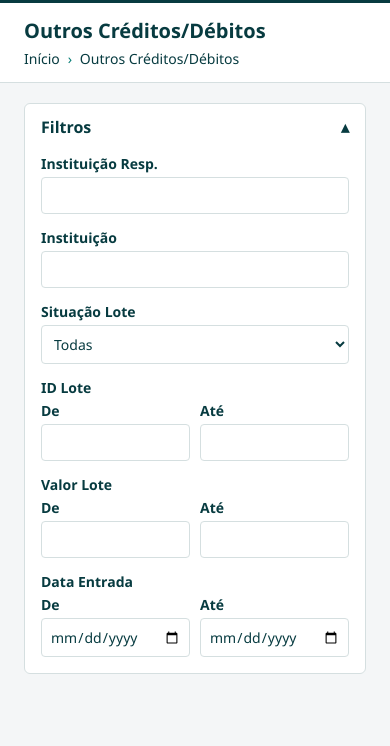
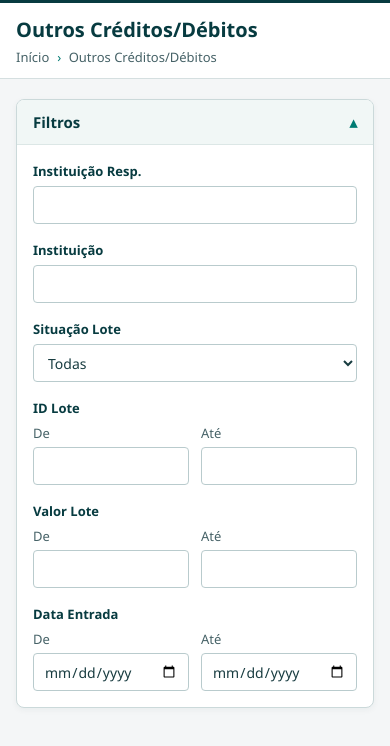
Before and after one commit to devgabrielcaldas/mirante-outros-creditos-debitos, an Angular app: page / in a window 390 px wide. Shown: the top 746 px of the page. Built offline with nearby package versions, Linux system fonts and the light colour scheme.

Commit message:
Alinha os campos e ajusta o layout responsivo da consulta

```diff
--- a/src/app/app.css
+++ b/src/app/app.css
@@ -1,24 +1,38 @@
+:host {
+  display: block;
+  --largura-conteudo: 1440px;
+  --margem-pagina: clamp(16px, 2.5vw, 36px);
+}
+
 .cabecalho {
-  padding: 14px 24px;
-  background-color: white;
+  padding-block: 14px 12px;
+  padding-inline: max(
+    var(--margem-pagina),
+    calc((100% - var(--largura-conteudo)) / 2)
+  );
+  background: white;
   border-top: 3px solid var(--cor-petroleo);
   border-bottom: 1px solid var(--cor-borda);
 }
 
 .cabecalho h1 {
   margin: 0;
+  color: var(--cor-petroleo);
   font-size: 1.25rem;
-  line-height: 1.4;
+  line-height: 1.3;
 }
 
 .breadcrumb {
   display: flex;
   flex-wrap: wrap;
+  align-items: center;
   gap: 8px;
-  margin: 4px 0 0;
+  margin: 5px 0 0;
   padding: 0;
   list-style: none;
-  font-size: 0.875rem;
+  color: #466267;
+  font-size: 0.8125rem;
+  line-height: 1.4;
 }
 
 .breadcrumb span {
@@ -27,5 +41,9 @@
 }
 
 .consulta {
-  padding: 20px 24px;
+  width: min(
+    var(--largura-conteudo),
+    calc(100% - 2 * var(--margem-pagina))
+  );
+  margin: 20px auto;
 }
--- a/src/app/consulta-lotes/filtros-lotes/filtros-lotes.css
+++ b/src/app/consulta-lotes/filtros-lotes/filtros-lotes.css
@@ -4,13 +4,14 @@
 
 .painel {
   background: white;
-  border: 1px solid var(--cor-borda);
-  border-radius: 6px;
+  border: 1px solid #cbd9da;
+  border-radius: 8px;
+  box-shadow: 0 2px 6px rgb(7 59 64 / 5%);
 }
 
 h2 {
   margin: 0;
-  font-size: 1rem;
+  font-size: 0.9375rem;
 }
 
 .alternador {
@@ -18,40 +19,58 @@ h2 {
   align-items: center;
   justify-content: space-between;
   width: 100%;
-  padding: 12px 16px;
+  padding: 12px 20px;
   border: 0;
-  background: transparent;
+  border-radius: 7px;
+  background: #f1f7f6;
   color: var(--cor-petroleo);
   font: inherit;
+  font-weight: 650;
+  text-align: left;
   cursor: pointer;
+}
+
+.alternador[aria-expanded='true'] {
+  border-bottom: 1px solid #dce7e6;
+  border-radius: 7px 7px 0 0;
+}
+
+.alternador:hover {
+  background: #e8f2f0;
+}
+
+.alternador span {
+  color: var(--cor-destaque);
 }
 
 .campos {
   display: grid;
-  grid-template-columns: repeat(2, minmax(0, 1fr));
-  gap: 24px;
-  padding: 4px 16px 16px;
+  grid-template-columns: minmax(0, 1fr) minmax(0, 1fr);
+  column-gap: clamp(24px, 4vw, 64px);
+  row-gap: 16px;
+  padding: 18px 20px 20px;
 }
 
-.coluna,
+.coluna {
+  display: grid;
+  grid-row: span 3;
+  grid-template-rows: subgrid;
+  min-width: 0;
+}
+
 .campo {
   display: grid;
   align-content: start;
+  gap: 5px;
   min-width: 0;
-}
-
-.coluna {
-  gap: 14px;
-}
-
-.campo {
-  gap: 4px;
 }
 
 .campo,
 legend {
-  font-size: 0.875rem;
+  color: var(--cor-petroleo);
+  font-size: 0.8125rem;
   font-weight: 600;
+  line-height: 1.25rem;
 }
 
 fieldset {
@@ -62,14 +81,22 @@ fieldset {
 }
 
 legend {
-  margin-bottom: 4px;
+  margin-bottom: 5px;
   padding: 0;
 }
 
 .limites {
   display: grid;
   grid-template-columns: repeat(2, minmax(0, 1fr));
-  gap: 10px;
+  gap: 12px;
+}
+
+.limites .campo {
+  grid-template-columns: auto minmax(0, 1fr);
+  align-items: center;
+  gap: 8px;
+  color: #466267;
+  font-weight: 500;
 }
 
 input,
@@ -77,13 +104,20 @@ select {
   box-sizing: border-box;
   width: 100%;
   min-width: 0;
-  padding: 8px;
-  border: 1px solid var(--cor-borda);
+  height: 38px;
+  padding: 0 10px;
+  border: 1px solid #b9cbcd;
   border-radius: 4px;
   background: white;
-  color: var(--cor-petroleo);
-  font: inherit;
+  color: #183c40;
+  font-family: inherit;
+  font-size: 0.875rem;
   font-weight: 400;
+}
+
+input:hover,
+select:hover {
+  border-color: #809ea0;
 }
 
 button:focus-visible,
@@ -94,14 +128,30 @@ select:focus-visible {
 }
 
 .erro {
-  margin: 6px 0 0;
+  margin: 5px 0 0;
   color: #9b2727;
-  font-size: 0.875rem;
+  font-size: 0.8125rem;
+  line-height: 1.4;
 }
 
-@media (max-width: 700px) {
+@media (max-width: 760px) {
   .campos {
     grid-template-columns: 1fr;
-    gap: 14px;
+    padding: 16px;
+  }
+
+  .coluna {
+    grid-row: auto;
+    grid-template-rows: none;
+    gap: 16px;
+  }
+
+  .alternador {
+    padding-inline: 16px;
+  }
+
+  .limites .campo {
+    grid-template-columns: 1fr;
+    gap: 4px;
   }
 }
```
